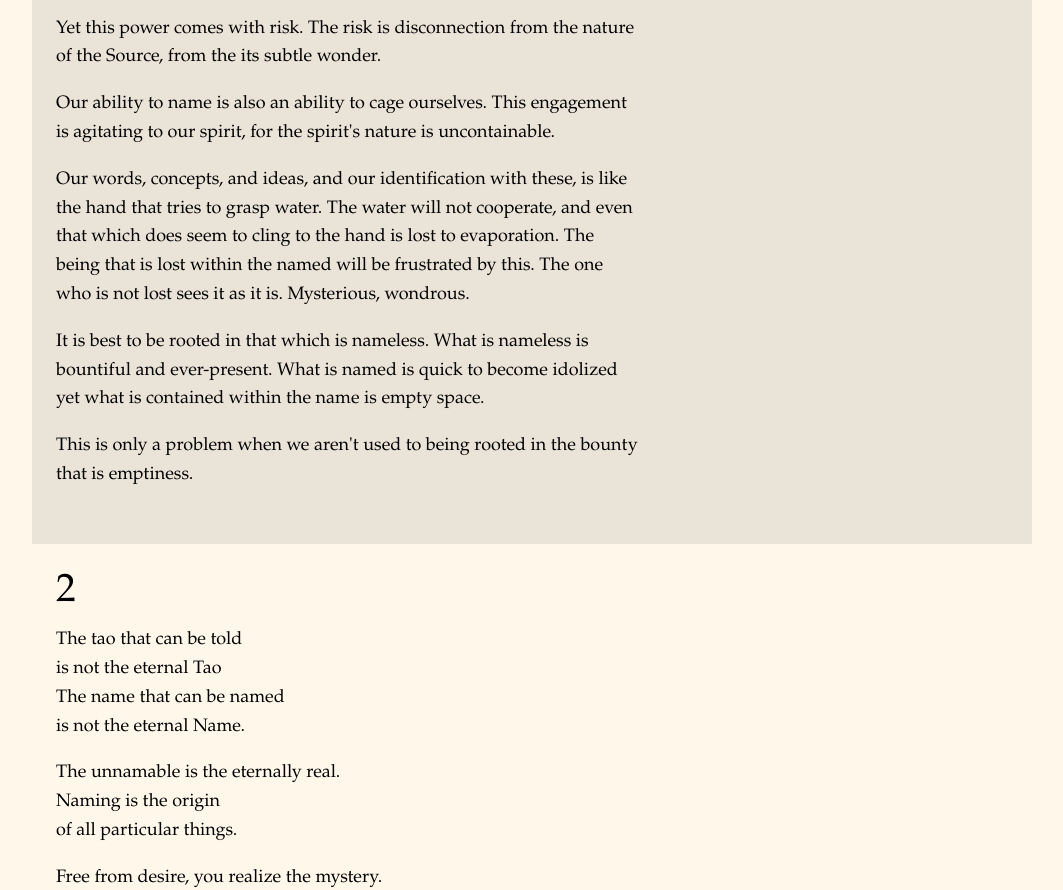
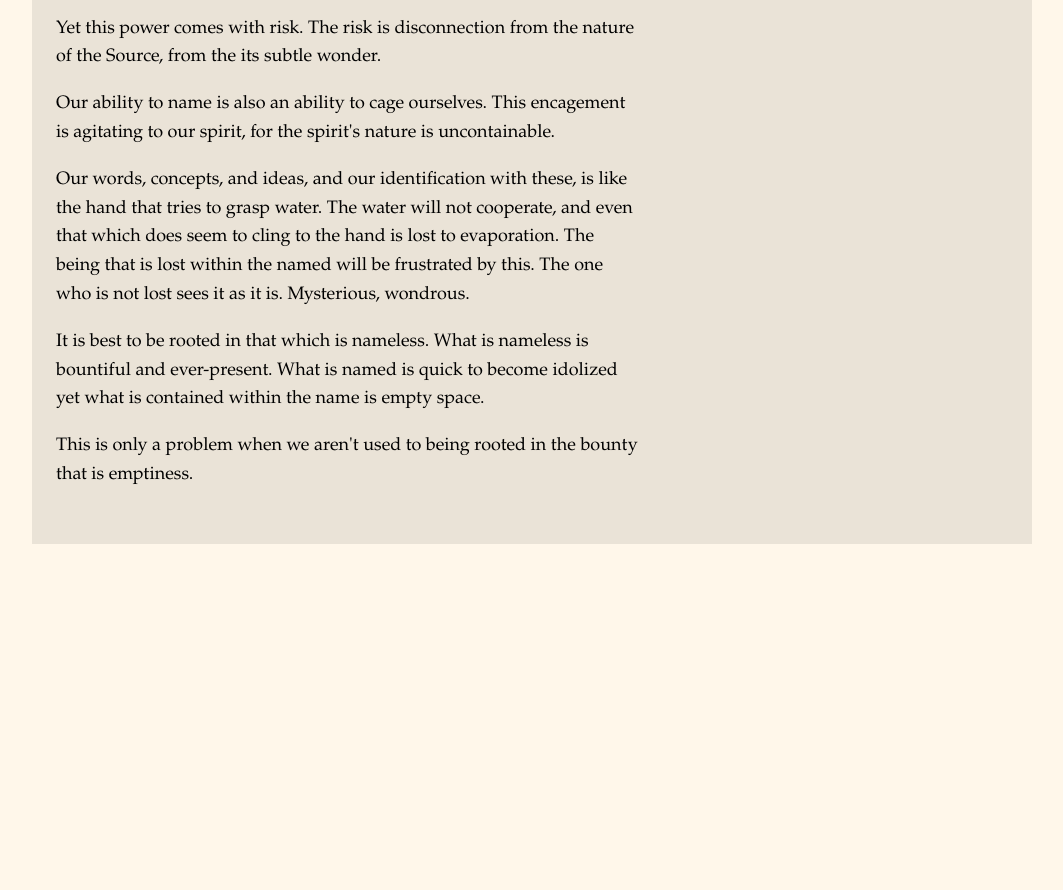
Before and after one commit to chrissoncrant/tao-te-ching, a plain HTML site: page index.html in a window 1280 px wide. Shown: the part 1690-2580 px from the top of the page, without its empty margins (108-1171 px from the left). After the commit the page ends 2244 px from the top, so only its background shows below. Drawn offline with Linux system fonts and the light colour scheme.

Commit message:
typo fixed

```diff
--- a/index.html
+++ b/index.html
@@ -36,7 +36,10 @@
             </div>
         </section>
         <section class="page-section chapters-section">
+
+            <!-- ?ch1 -->
             <article class="inner-column bg-one chapter-one">
+
                 <section class="chapter-section">
                     <h2 class="chapter-number">1</h2>
                     <div class="chapter-container">
@@ -82,7 +85,7 @@
 
                         <p>Yet this power comes with risk. The risk is disconnection from the nature of the Source, from the its subtle wonder. </p>
 
-                        <p>Our ability to name is also an ability to cage ourselves. This engagement is agitating to our spirit, for the spirit's nature is uncontainable.</p>
+                        <p>Our ability to name is also an ability to cage ourselves. This encagement is agitating to our spirit, for the spirit's nature is uncontainable.</p>
 
                         <p>Our words, concepts, and ideas, and our identification with these, is like the hand that tries to grasp water. The water will not cooperate, and even that which does seem to cling to the hand is lost to evaporation. The being that is lost within the named will be frustrated by this. The one who is not lost sees it as it is. Mysterious, wondrous.</p>
 
@@ -92,7 +95,9 @@
                     </div>
                 </section>
             </article>
-            <article class="inner-column chapter-two">
+
+            <!-- ?ch2 -->
+            <!-- <article class="inner-column chapter-two">
                 <section class="chapter-section">
                     <h2 class="chapter-number">2</h2>
                     <div class="chapter-container">
@@ -147,7 +152,7 @@
                         <p>This is only a problem when we aren't used to being rooted in the bounty that is emptiness. </p>
                     </div>
                 </section>
-            </article>
+            </article> -->
         </section>
     </main>
 
```
